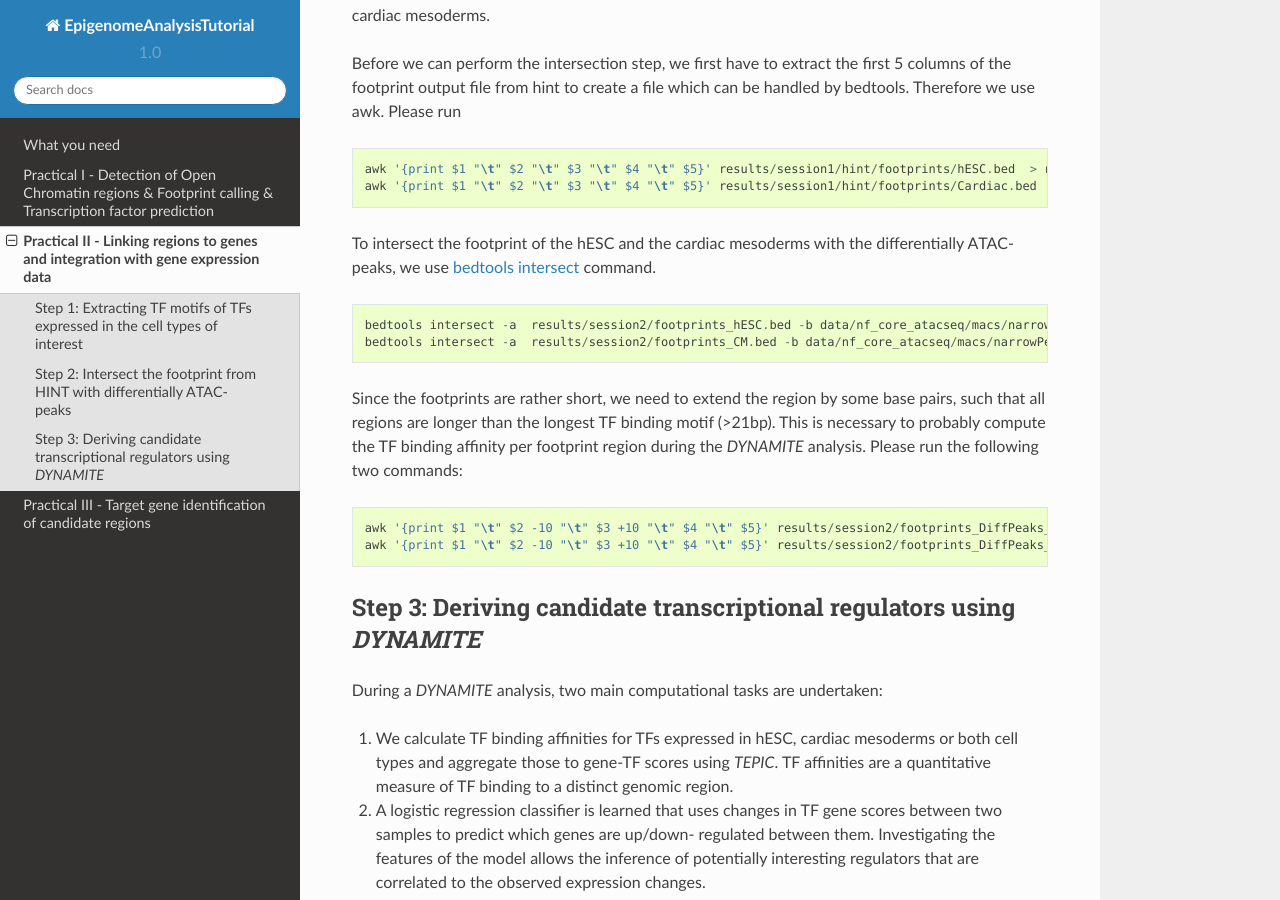
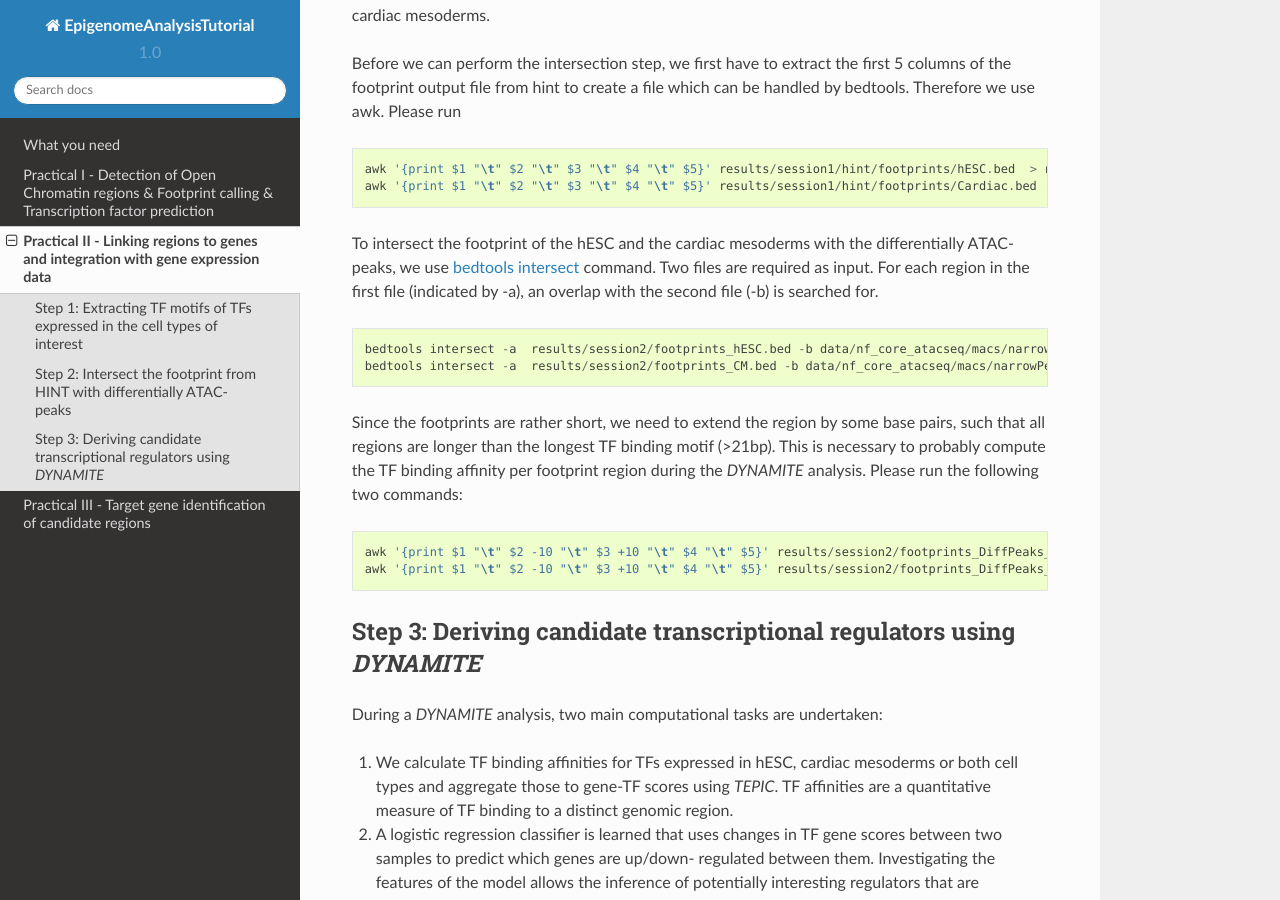
Before and after one commit to SchulzLab/EpigenomeAnalysisTutorial-2020, a Sphinx documentation site: the page built from docs/Practical2.rst, in a window 1280 px wide and 900 px high, scrolled down 1409 px. Built offline with Sphinx 7.4.7 and the Read the Docs theme 2.0.0, drawn with Linux system fonts in a browser that asks for light colours.

Commit message:
Update Practical2.rst

```diff
--- a/docs/Practical2.rst
+++ b/docs/Practical2.rst
@@ -50,7 +50,7 @@ Before we can perform the intersection step, we first have to extract the first
   awk '{print $1 "\t" $2 "\t" $3 "\t" $4 "\t" $5}' results/session1/hint/footprints/hESC.bed  > results/session2/footprints_hESC.bed
   awk '{print $1 "\t" $2 "\t" $3 "\t" $4 "\t" $5}' results/session1/hint/footprints/Cardiac.bed  > results/session2/footprints_CM.bed
 
-To intersect the footprint of the hESC and the cardiac mesoderms with the differentially ATAC-peaks, we use `bedtools intersect <https://bedtools.readthedocs.io/en/latest/content/tools/intersect.html>`_ command.
+To intersect the footprint of the hESC and the cardiac mesoderms with the differentially ATAC-peaks, we use `bedtools intersect <https://bedtools.readthedocs.io/en/latest/content/tools/intersect.html>`_ command. Two files are required as input. For each region in the first file (indicated by -a), an overlap with the second file (-b) is searched for.
 
 ::
 
```
